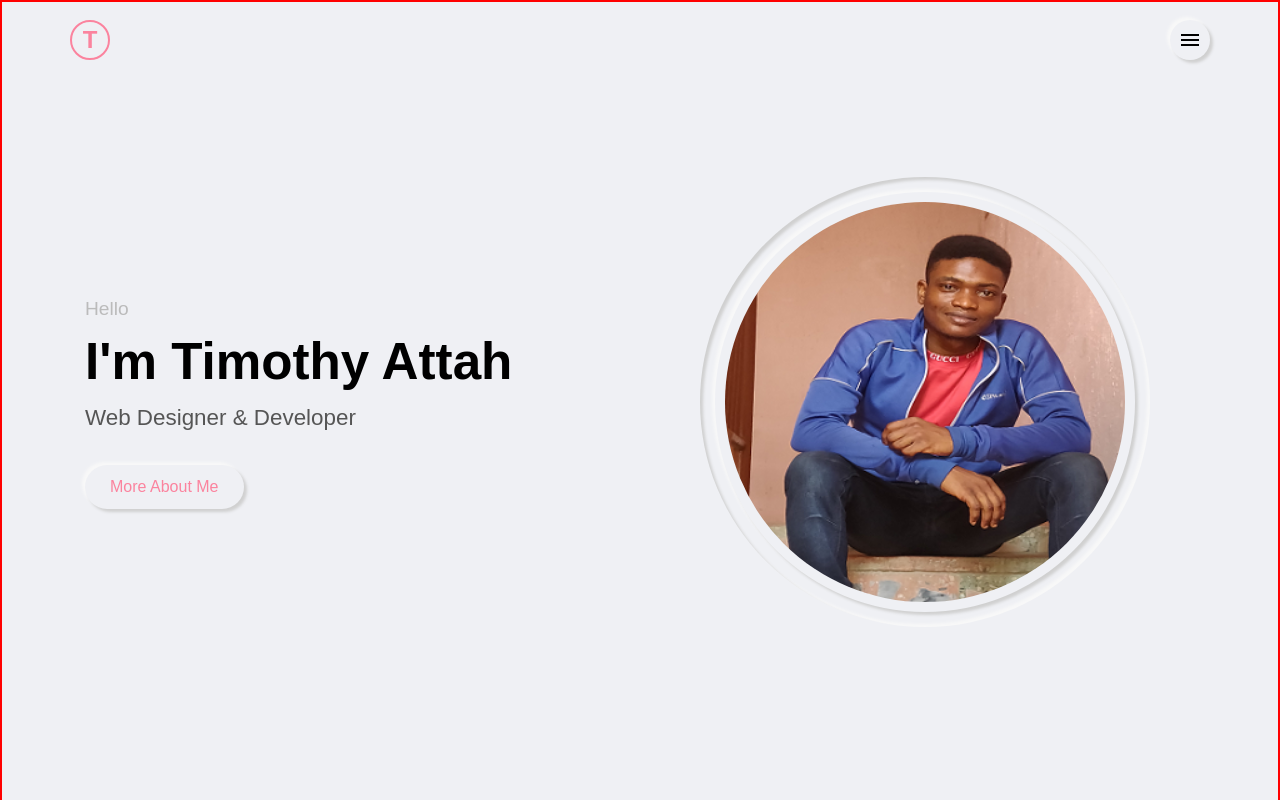
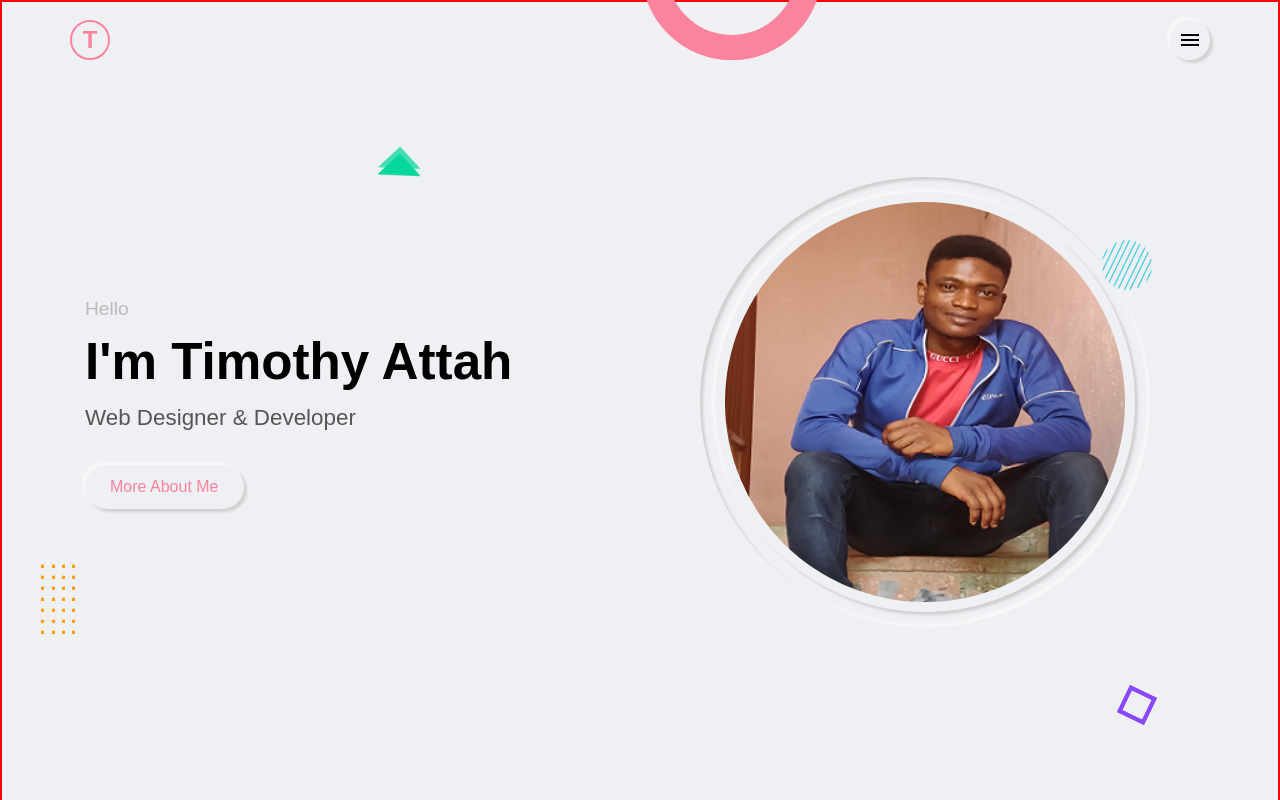
Before and after one commit to TimothyAttah/react-portfolio-design, a React (Create React App) app in the folder client/: page /home in a window 1280 px wide. Shown: the top 800 px of the page. Built offline with nearby package versions, Linux system fonts and the light colour scheme.

Commit message:
Created effects

```diff
--- /dev/null
+++ b/client/src/components/Effects.jsx
@@ -0,0 +1,52 @@
+
+export const Effects = () => {
+  return(
+  <div className='effect-wrap'>
+		<div className='effect effect-1'></div>
+		<div className='effect effect-2'>
+			<div></div>
+			<div></div>
+			<div></div>
+			<div></div>
+			<div></div>
+			<div></div>
+			<div></div>
+			<div></div>
+			<div></div>
+			<div></div>
+			<div></div>
+			<div></div>
+			<div></div>
+			<div></div>
+			<div></div>
+			<div></div>
+			<div></div>
+			<div></div>
+			<div></div>
+			<div></div>
+			<div></div>
+			<div></div>
+			<div></div>
+			<div></div>
+			<div></div>
+			<div></div>
+			<div></div>
+			<div></div>
+		</div>
+		<div className='effect effect-3'></div>
+		<div className='effect effect-4'></div>
+		<div className='effect effect-5'>
+			<div></div>
+			<div></div>
+			<div></div>
+			<div></div>
+			<div></div>
+			<div></div>
+			<div></div>
+			<div></div>
+			<div></div>
+			<div></div>
+		</div>
+    </div>
+  )
+}
--- a/client/src/components/nav/Nav.jsx
+++ b/client/src/components/nav/Nav.jsx
@@ -16,7 +16,7 @@ export const NavMenu = styled.nav`
   /* z-index: -1;
   opacity: 0;
   visibility: hidden; */
-  overflow-y: auto;
+  /* overflow-y: auto; */
 `;
 
 export const CloseNavMenu = styled.div`
--- a/client/src/pages/home/Home.jsx
+++ b/client/src/pages/home/Home.jsx
@@ -3,6 +3,7 @@ import styled from 'styled-components';
 import { Container, Wrapper } from '../../styles/globalStyles';
 import ProfilePic from '../../images/photo-1.png'
 import { Button } from '../../components/buttons';
+import { Effects } from '../../components/Effects';
 
 
 
@@ -62,7 +63,8 @@ export const HomeImgBox = styled.div`
 
 export const Home = () => {
   return (
-		<HomeSection>
+    <HomeSection>
+      <Effects />
 			<Container>
 				<Wrapper alignItems className='full-screen'>
 					<HomeText className='home-text'>
```
